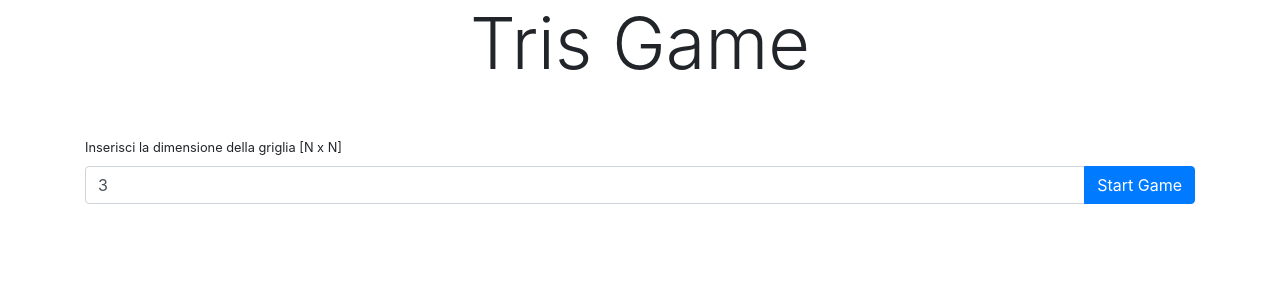
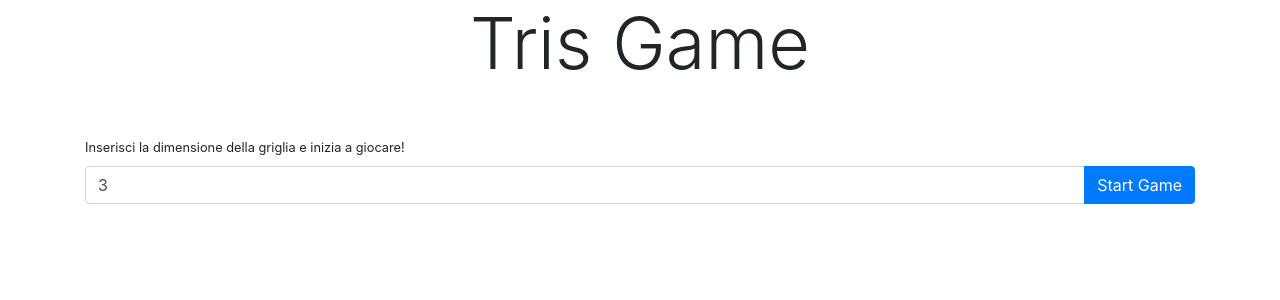
Before and after one commit to cassanellicarlo/tris, an Angular app: page / in a window 1280 px wide. Shown: the top 300 px of the page. Built offline with nearby package versions, Linux system fonts and the light colour scheme.

Commit message:
bug fix reset griglia

```diff
--- a/src/app/components/gioco/gioco.component.css
+++ b/src/app/components/gioco/gioco.component.css
@@ -8,7 +8,3 @@
     border:2px solid grey;
     cursor:pointer;
 }
-
-.input-griglia{
-    width:70px;
-}
--- a/src/app/components/gioco/gioco.component.html
+++ b/src/app/components/gioco/gioco.component.html
@@ -1,8 +1,8 @@
 <div class="container">
-  <label for="dimgriglia"><small>Inserisci la dimensione della griglia [N x N]</small></label>
+  <label for="dimgriglia"><small>Inserisci la dimensione della griglia e inizia a giocare!</small></label>
 
   <div class="input-group mb-5">
-    <input type="number" min="2" id="dimgriglia" class="form-control input-griglia" [(ngModel)]="dimensioneGriglia" placeholder="Dimensione Griglia">
+    <input type="number" min="2" id="dimgriglia" class="form-control" [(ngModel)]="dimensioneGriglia" placeholder="Dimensione Griglia">
     <div class="input-group-append">
       <button class="btn btn-primary" (click)="initGame()">Start Game</button>
     </div>
--- a/src/app/components/gioco/gioco.component.ts
+++ b/src/app/components/gioco/gioco.component.ts
@@ -29,6 +29,7 @@ export class GiocoComponent implements OnInit {
   // Inizializzazione del gioco
   initGame (){
 
+    this.griglia=[];
     this.giocatoreAttuale = this.giocatori[0]; // Inizia il giocatore 1 ("X")
     this.messaggio2="Tocca al Giocatore: "+this.giocatoreAttuale;
     this.mosse=0;
```
